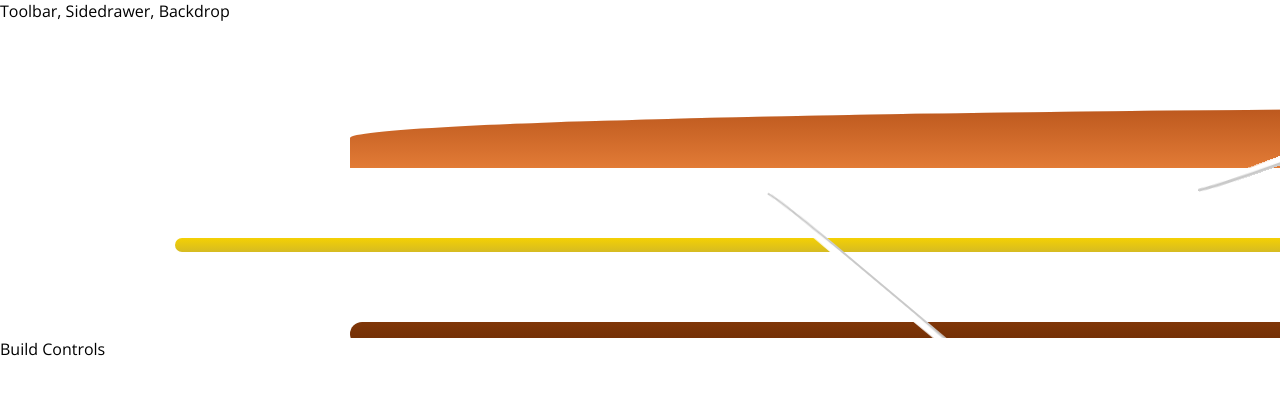
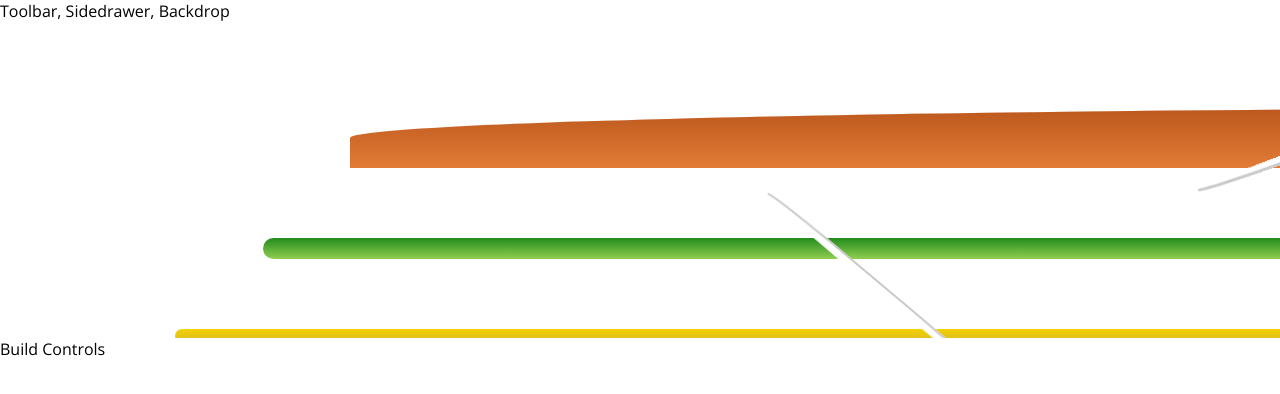
Before and after one commit to DuncanMoyo/burger-builder, a React app: page / in a window 1280 px wide. Shown: the top 394 px of the page. Built offline with nearby package versions, Linux system fonts and the light colour scheme.

Commit message:
outputting burger ngredients dynamically

```diff
--- a/src/components/Burger/Burger.js
+++ b/src/components/Burger/Burger.js
@@ -1,17 +1,21 @@
-import React from 'react';
-import classes from './Burger.module.css';
-import BurgerInredient from './BurgerIngredient/BurgerIngredient'
-import BurgerBuilder from '../../containers/BurgerBuilder/BurgerBuilder';
+import React from "react";
+import classes from "./Burger.module.css";
+import BurgerIngredient from "./BurgerIngredient/BurgerIngredient";
 
 const Burger = (props) => {
+  const transformedIngredients = Object.keys(props.ingredients).map(igKey => {
+    return [...Array(props.ingredients[igKey])].map((_, i) => {
+      return <BurgerIngredient key={igKey + i} type={igKey} />;
+    });
+  });
+
   return (
     <div className={classes.Burger}>
-      <BurgerInredient type="bread-top"/>
-      <BurgerInredient type="cheese"/>
-      <BurgerInredient type="meat"/>
-      <BurgerInredient type="bread-bottom"/>
+      <BurgerIngredient type="bread-top" />
+      {transformedIngredients}
+      <BurgerIngredient type="bread-bottom" />
     </div>
-  )
-}
+  );
+};
 
 export default Burger;
--- a/src/components/Layout/Layout.js
+++ b/src/components/Layout/Layout.js
@@ -1,6 +1,6 @@
 import React from "react";
 import Aux from "../../hoc/Auxillary";
-import classes from './Layout.module.css'
+import classes from './Layout.module.css';
 
 const layout = (props) => (
   <Aux>
--- a/src/containers/BurgerBuilder/BurgerBuilder.js
+++ b/src/containers/BurgerBuilder/BurgerBuilder.js
@@ -1,16 +1,25 @@
-import React, { Component } from 'react';
-import Aux from '../../hoc/Auxillary';
-import Burger from '../../components/Burger/Burger';
+import React, { Component } from "react";
+import Aux from "../../hoc/Auxillary";
+import Burger from "../../components/Burger/Burger";
 
 class BurgerBuilder extends Component {
+  state = {
+    ingredients: {
+      salad: 1,
+      bacon: 1,
+      cheese: 2,
+      meat: 2,
+    },
+  };
+
   render() {
     return (
       <Aux>
-        <Burger />
+        <Burger ingredients={this.state.ingredients} />
         <div>Build Controls</div>
       </Aux>
-    )
+    );
   }
 }
 
-export default BurgerBuilder
+export default BurgerBuilder;
```
